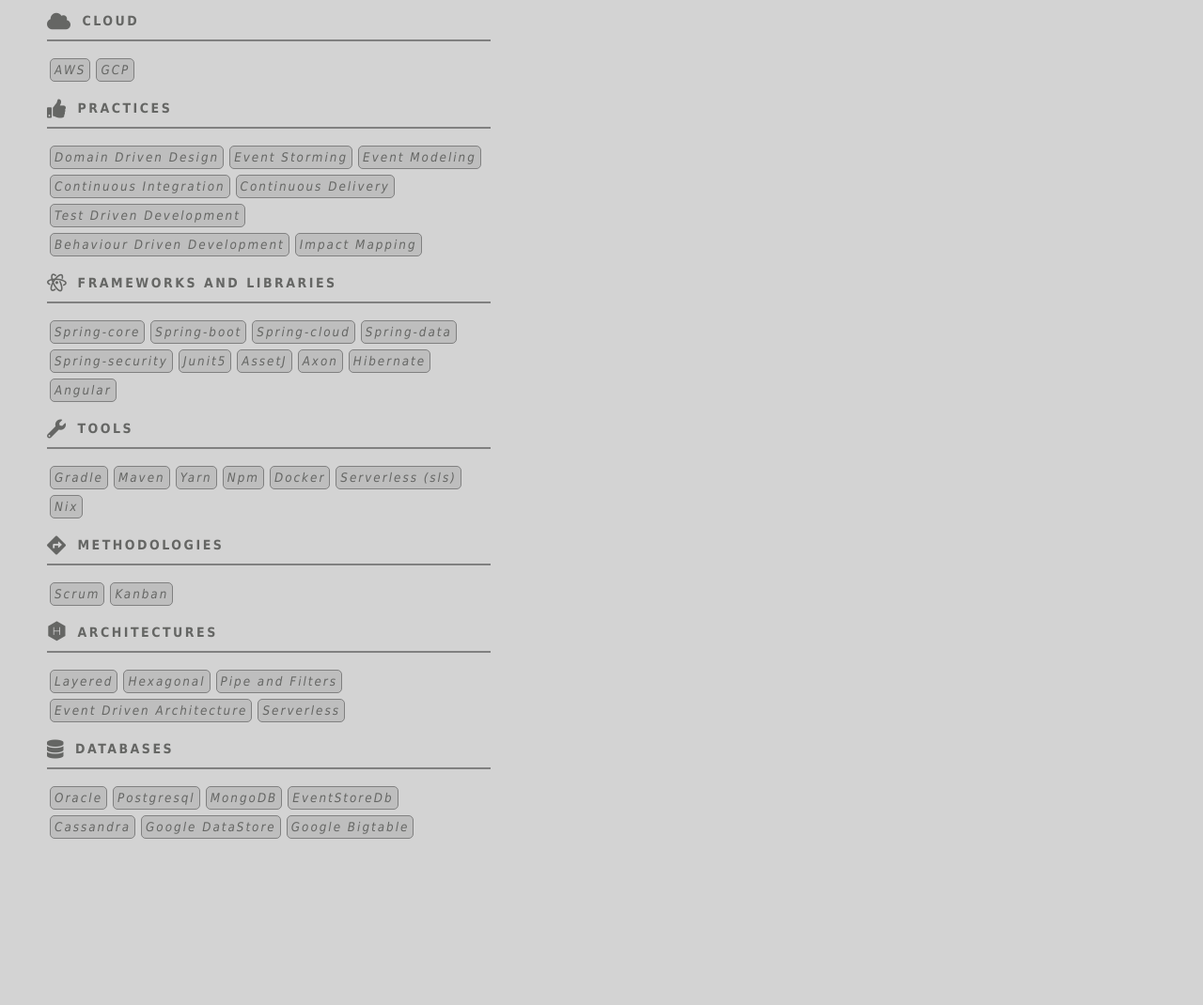
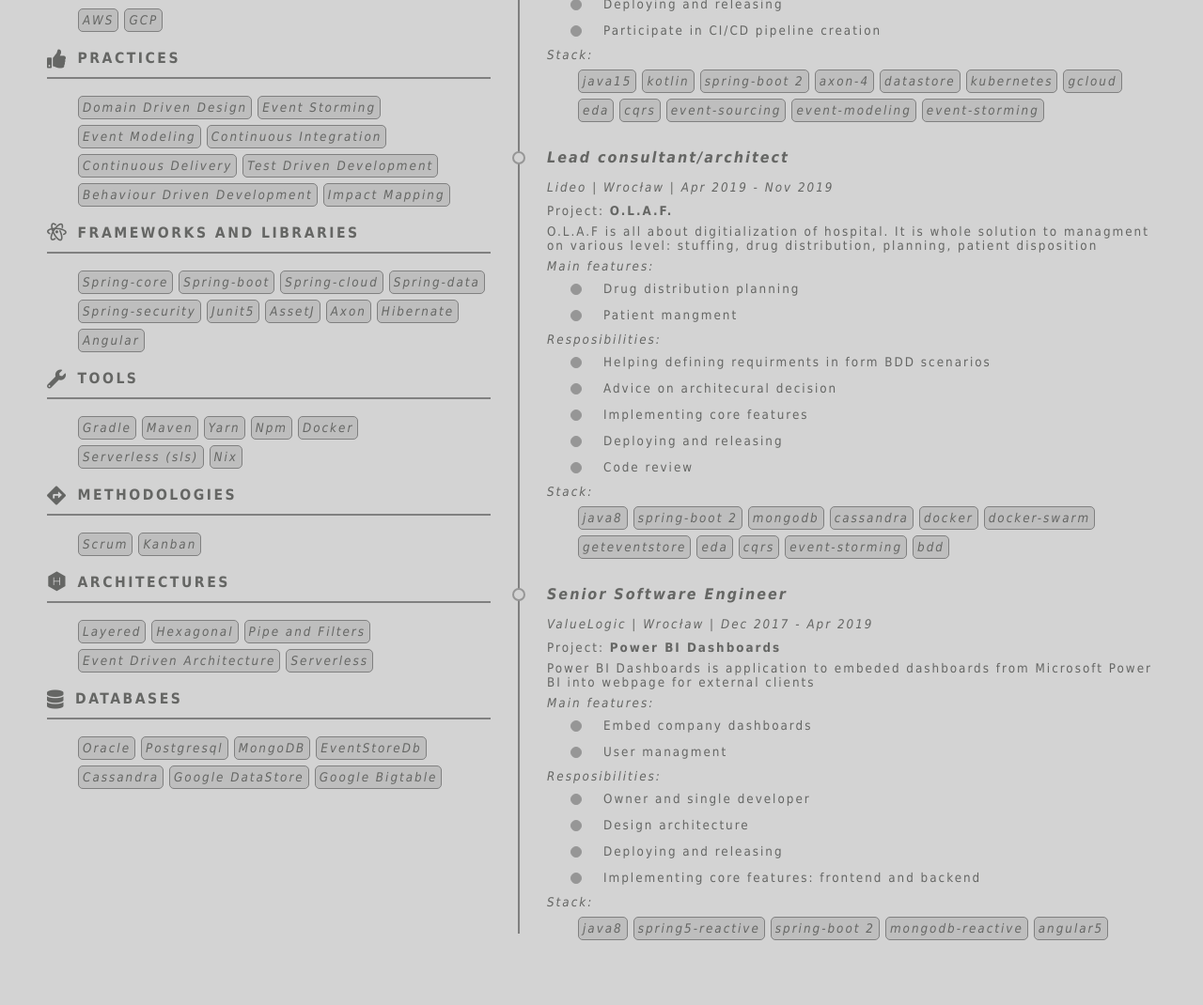
Before and after one commit to patryk-marcin-zielinski/cv-patryk-zielinski, a plain HTML site: page index.html in a window 1280 px wide. Shown: the part 927-1997 px from the top of the page at 94% size. Before the commit the page ends 1893 px from the top, so only its background shows below. Drawn offline with Linux system fonts and the light colour scheme; some icons are missing; files whose address does not match are found by name.

Commit message:
Add work experience

```diff
--- a/css/resume.css
+++ b/css/resume.css
@@ -2,7 +2,7 @@
     margin: 0;
     padding: 0;
     background-color: lightgray;
-    font: 9pt "Tahoma";
+    font: 10pt "Tahoma";
     color: rgb(101, 102, 100);
     letter-spacing: 2px;
 }
@@ -63,13 +63,14 @@
     width: 150px;
 }
 
-.sidebar > .section .content.labeled {
+.labeled {
     display: flex;
     flex-direction: row;
     flex-wrap: wrap;
+    padding-left: 30px;
 }
 
-.content.labeled > div {
+.labeled > div {
     padding: 4px 4px 4px 4px;
     border-radius: 5px;
     border: 1px solid gray;
@@ -81,19 +82,26 @@
     font-style: italic;
 }
 
-.content.labeled > div {
+.labeled > div {
     margin: 3px 3px 3px 3px;
 }
 
+.content.labeled {
+    padding-left: 30px;
+}
 
-.content.list > div {
+.job .title {
+    font-style: italic;
+    margin-bottom: 5px;
+}
+
+.list > div:not(.title) {
     padding: 4px 4px 4px 60px;
     text-align: left;
-    font-size: 10pt;
     position: relative;
 }
 
-.content.list > div:before {
+.list > div:not(.title):before {
     content: '';
     border-radius: 50%;
     border: 1px solid rgb(150, 150, 150);
@@ -106,8 +114,8 @@
     transform: translateY(-50%);
 }
 
-.content.list > div:not(:last-child) {
-    margin-bottom: 15px;
+.list > div:not(:last-child) {
+    margin-bottom: 5px;
 }
 
 .section > .title {
@@ -150,10 +158,10 @@
 
 .main > .section > .border {
     grid-area: border / 1;
-    width: 1px;
+    width: 2px;
     margin-top: 10px;
     margin-bottom: 10px;
-    border-left: 2px solid gray;
+    background:gray;
     place-self: stretch center;
 }
 
@@ -167,12 +175,75 @@
     justify-content: center;
 }
 
+.main > .section > .icon:after {
+    font-size: 40px;
+    font-weight:900;
+    z-index: -1;
+}
+
 .main > .section.profile > .icon:after {
     font-family: "Font Awesome 5 Free";
-    font-size: 40px;
-    font-weight:900;
     content: "\f2bd";
-    z-index: -1;
+}
+
+.main > .section.work > .icon:after {
+    font-family: "Font Awesome 5 Free";
+    content: "\f0b1";
+}
+
+.main > .section.work .job {
+    display: grid;
+    grid-template-columns: auto;
+    grid-template-rows: auto;
+    grid-template-areas:
+        "title"
+        "company"
+        "details";
+    gap: 10px 0;
+}
+
+.main > .section.work .job:not(:last-child) {
+    margin-bottom: 25px;
+}
+
+.main > .section.work .job > .title {
+    grid-area: title;
+    position: relative;
+    font-size: 1.2em;
+    font-weight: 600;
+}
+
+.main > .section.work .job > .title::before {
+    content: '';
+    position: absolute;
+    border-radius: 50%;
+    border: 2px solid rgb(150, 150, 150);
+    background-color: lightgray;
+    width: 10px;
+    height: 10px;
+    left: -37px;
+    top: 50%;
+    transform: translateY(-50%);
+}
+
+.main > .section.work .job > .company {
+    font-style: italic;
+}
+
+.main > .section.work .job .company {
+    grid-area: company;
+}
+
+.main > .section.work .job .details {
+    grid-area: details;
+}
+
+.main > .section.work .job .project:not(:last-child){
+    margin-bottom: 10px;
+}
+
+.main > .section.work .job .project > *:not(:last-child){
+    margin-bottom: 7px;
 }
 
 .sidebar > .section > .title > .icon:after {
@@ -272,7 +343,6 @@
 
 
 /* Contact */
-
 .sidebar > .section.contact .item {
     display: flex;
     flex-direction: row;
--- a/index.html
+++ b/index.html
@@ -210,18 +210,135 @@
 					</div>
 				</div>
 				<div class="section work">
-					<div class="icon"> </div>
+					<div class="icon"></div>
 					<div class="border"></div>
 					<div class="title">
 						<h3>WORK EXPERIENCE</h3>
 					</div>
 					<div class="content">
-						I am one of the leader Wrocław Domain Driven Design group(DDD-WRO).
-						I am trying practice DDD since 7 years in the form my work allowed me.
-						Currently I am applying something known as DDD-Lite
-						and still I have hope to go full DDD approach someday.
-						I think doing clean/maintainable and most of it READABLE code
-						is crucial in business software, that's why DDD is right way to go.
+						<div class="job">
+							<div class="title">Senior Software Engineer</div>
+							<div class="company">Layer | Berlin(Remote) | Nov 2019 - Present</div>
+							<div class="details">
+								<div class="project">
+									<div class="name">Project: <span class="bold">golayer.io</span></div>
+									<div class="description">
+										Application help companies manage spreadsheets. It allow Process Owners to create whole workflow where parts of spreadhseet document are shared with collaborators, who provides required information in form of data input to be merge into master spreadhseet.
+									</div>
+									<div class="features list">
+										<div class="title">Main features:</div>
+										<div>Share part of document to Collaborator</div>
+										<div>Allow for spreadsheet preview</div>
+										<div>Discover changes made by Collaborator</div>
+										<div>Merge changes made by Process Owner</div>
+										<div>Versioning of Spreadsheet</div>
+									</div>
+									<div class="responsibilities list">
+										<div class="title">Resposibilities:</div>
+										<div>Recruitment new employees</div>
+										<div>Implementing core features</div>
+										<div>Advice on architecural decision</div>
+										<div>Refining task</div>
+										<div>Code review</div>
+										<div>Leading event modeling sessions</div>
+										<div>Deploying and releasing</div>
+										<div>Participate in CI/CD pipeline creation</div>
+									</div>
+									<div class="stack">
+										<div class="title">Stack:</div>
+										<div class="labeled">
+											<div>java15</div>
+											<div>kotlin</div>
+											<div>spring-boot 2</div>
+											<div>axon-4</div>
+											<div>datastore</div>
+											<div>kubernetes</div>
+											<div>gcloud</div>
+											<div>eda</div>
+											<div>cqrs</div>
+											<div>event-sourcing</div>
+											<div>event-modeling</div>
+											<div>event-storming</div>
+										</div>
+									</div>
+								</div>
+							</div>
+						</div>
+						<div class="job">
+							<div class="title">Lead consultant/architect</div>
+							<div class="company">Lideo | Wrocław | Apr 2019 - Nov 2019</div>
+							<div class="details">
+								<div class="project">
+									<div class="name">Project: <span class="bold">O.L.A.F.</span></div>
+									<div class="description">
+										O.L.A.F is all about digitialization of hospital. It is whole solution to managment on various level: stuffing, drug distribution, planning, patient disposition
+									</div>
+									<div class="features list">
+										<div class="title">Main features:</div>
+										<div>Drug distribution planning</div>
+										<div>Patient mangment</div>
+									</div>
+									<div class="responsibilities list">
+										<div class="title">Resposibilities:</div>
+										<div>Helping defining requirments in form BDD scenarios</div>
+										<div>Advice on architecural decision</div>
+										<div>Implementing core features</div>
+										<div>Deploying and releasing</div>
+										<div>Code review</div>
+									</div>
+									<div class="stack">
+										<div class="title">Stack:</div>
+										<div class="labeled">
+											<div>java8</div>
+											<div>spring-boot 2</div>
+											<div>mongodb</div>
+											<div>cassandra</div>
+											<div>docker</div>
+											<div>docker-swarm</div>
+											<div>geteventstore</div>
+											<div>eda</div>
+											<div>cqrs</div>
+											<div>event-storming</div>
+											<div>bdd</div>
+										</div>
+									</div>
+								</div>
+							</div>
+						</div>
+						<div class="job">
+							<div class="title">Senior Software Engineer</div>
+							<div class="company">ValueLogic | Wrocław | Dec 2017 - Apr 2019</div>
+							<div class="details">
+								<div class="project">
+									<div class="name">Project: <span class="bold">Power BI Dashboards</span></div>
+									<div class="description">
+										Power BI Dashboards is application to embeded dashboards from Microsoft Power BI into webpage for external clients
+									</div>
+									<div class="features list">
+										<div class="title">Main features:</div>
+										<div>Embed company dashboards</div>
+										<div>User managment</div>
+									</div>
+									<div class="responsibilities list">
+										<div class="title">Resposibilities:</div>
+										<div>Owner and single developer</div>
+										<div>Design architecture</div>
+										<div>Deploying and releasing</div>
+										<div>Implementing core features: frontend and backend</div>
+									</div>
+									<div class="stack">
+										<div class="title">Stack:</div>
+										<div class="labeled">
+											<div>java8</div>
+											<div>spring5-reactive</div>
+											<div>spring-boot 2</div>
+											<div>mongodb-reactive</div>
+											<div>angular5</div>
+										</div>
+									</div>
+								</div>
+							</div>
+						</div>
 					</div>
 				</div>
 			</div>
```
